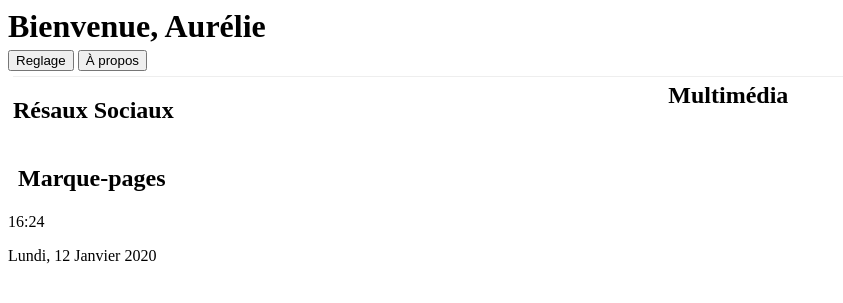
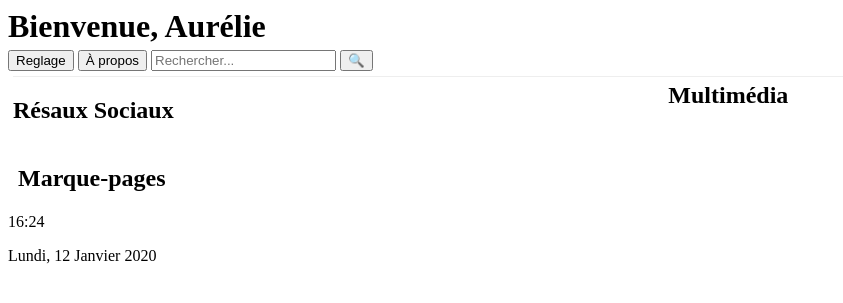
Before and after one commit to PissMan420/startpage, a Flask app: page / in a window 1280 px wide. Shown: the top 303 px of the page, without its empty margins (0-843 px from the left). Run offline with Flask 2, Linux system fonts and the light colour scheme.

Commit message:
Refactored HTML

```diff
--- a/templates/index.html
+++ b/templates/index.html
@@ -11,10 +11,14 @@
 <body>
     <header>
         <h1>Bienvenue, {{ name }}</h1>
-        <section>
-            <h1 class="hidden">Controls</h1>
+        <section class='flex-container'>
+            <h1 class="hidden">Toolbar</h1>
             <button onclick="openSetting();" class='btn gray'>Reglage</button>
             <button onclick="openAbout();" class="btn blue">À propos</button>
+            <input type="text" id="search" placeholder="Rechercher...">
+            <button onclick="search(document.querySelector('#search').value);"
+                class="btn circle">🔍</button>
+
         </section>
     </header>
     <main>
@@ -32,7 +36,7 @@
         </section>
     </main>
     <footer>
-        <div class="grid-container">
+        <div class="grid-item">
             <p id="time">16:24</p>
             <p id="date">Lundi, 12 Janvier 2020</p>
         </div>
```
